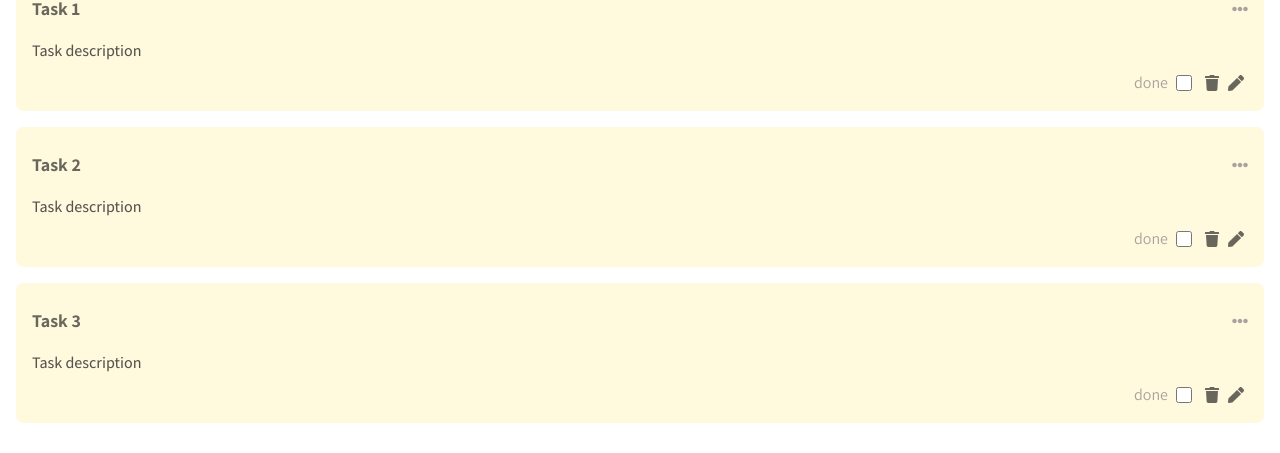
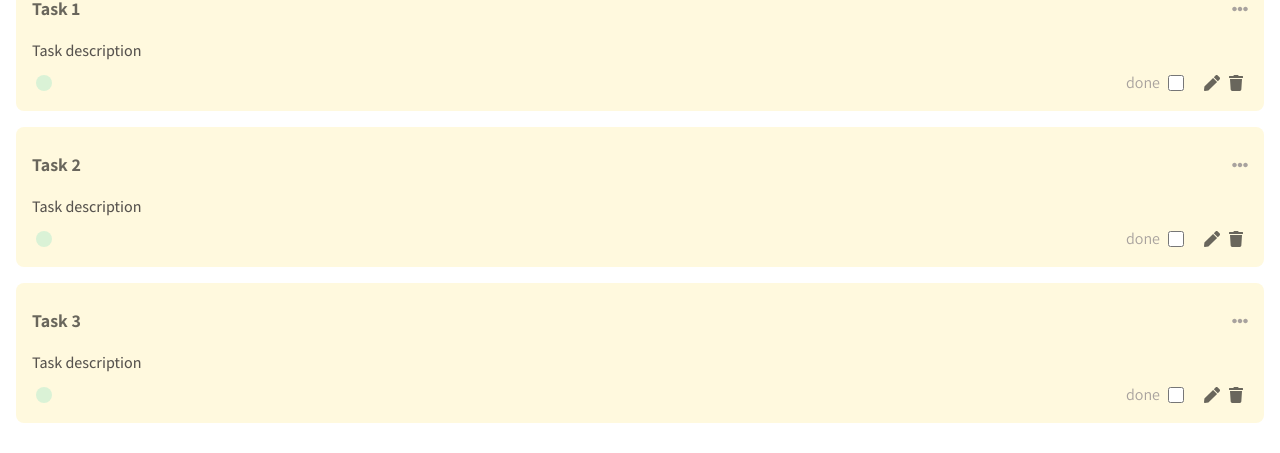
Before and after one commit to ShirleyBJ/todo_app_react, a React (Create React App) app: page /dashboard in a window 1280 px wide. Shown: the part 165-618 px from the top of the page. Built offline with nearby package versions, Linux system fonts and the light colour scheme.

Commit message:
getting task from const and events on toggle and delete task

```diff
--- a/src/Pages/Dashboard.jsx
+++ b/src/Pages/Dashboard.jsx
@@ -6,35 +6,51 @@ import { useState } from "react";
 
 
 function Dashboard() {
-    const [tasks,setTasks] = useState([
+    const [tasks, setTasks] = useState([
         {
             id: 1,
             title: "Task 1",
-            description : "Task description",
-            reminder: true,
+            description: "Task description",
+            reminder: false,
         },
         {
             id: 2,
             title: "Task 2",
-            description : "Task description",
+            description: "Task description",
             reminder: false,
         },
         {
-            id: 1,
+            id: 3,
             title: "Task 3",
-            description : "Task description",
-            reminder: true,
+            description: "Task description",
+            reminder: false,
         }
     ])
+    const [isDone, setIsDone] = useState(false);
 
+
+    //Delete tasks
+    const deleteTask = (id) => {
+        setTasks(tasks.filter(task => task.id !== id))
+    }
+
+    //Toggle done state
+    const toggleReminder = (e, id) => {
+        console.log(e.target.checked, id);
+        setIsDone(tasks.map((task) => task.id === id ? { ...task, reminder: e.target.checked} : task))
+    }
 
     return (
         <>
             <Header />
             <FilterBar />
-            {tasks.map((task) => (
-                <Task key={task.id} taskTitle={task.title} taskDescription={task.description} taskReminder={task.reminder} />
-            ))}
+            {tasks.length > 0 ? (
+                tasks.map((task) => (
+                    <Task key={task.id} taskTitle={task.title} taskDescription={task.description} isDone={isDone} onDelete={() => deleteTask(task.id)} onToggle={(e) => toggleReminder(e, task.id)} />
+                ))
+            ) : (
+                'No task To Show'
+            )}
         </>
     )
 }
--- a/src/Pages/Home.jsx
+++ b/src/Pages/Home.jsx
@@ -6,7 +6,7 @@ import { Link } from "react-router-dom";
 
 function Home() {
     return (
-        <>
+        <div className="text-center">
 
             <div className="h-96 flex flex-col justify-end">
                 <h1 className="my-6">
@@ -29,7 +29,7 @@ function Home() {
                 <img src={image_home} alt="" />
                 <Task taskTitle="Download todo app" taskDescription="The first step for better life" />
             </div>
-        </>
+        </div>
     )
 }
 
--- a/src/components/checkbox/CheckboxElement.jsx
+++ b/src/components/checkbox/CheckboxElement.jsx
@@ -1,11 +1,13 @@
 
-function CheckboxElement(){
+function CheckboxElement({onToggle}){
+
+
     return (
         <>
         {/* TODO: chage style of element if checkboxes is checked - state*/}
-            <div className="flex text-stone-400 items-center">
+            <div className="flex text-stone-400 items-center mr-2">
                 <label htmlFor="taskChecked" className="">done</label>
-                <input type="checkbox" name="taskChecked" id="taskChecked" className="accent-[#FFF9DE] mx-2 w-4 h-4 border-stone-400 rounded"/>
+                <input type="checkbox" name="taskChecked" id="taskChecked" className="accent-[#FFF9DE] mx-2 w-4 h-4 border-stone-400 rounded" onChange={onToggle} />
             </div>
         </>
     );
--- a/src/components/header/Header.jsx
+++ b/src/components/header/Header.jsx
@@ -9,7 +9,7 @@ function Header() {
             <header className="flex items-end justify-between mt-3 mx-4 text-stone-600 mb-8">
                 <h1 className="text-3xl font-semibold">todo</h1>
                 <div className="text-2xl">
-                    <FaPlus onClick={(e) => addTask(e)}/>
+                    <FaPlus onClick={addTask}/>
                 </div>
             </header>
         </>
--- a/src/components/tag/Sticker.jsx
+++ b/src/components/tag/Sticker.jsx
@@ -1,4 +1,4 @@
-function Sticker({color = '#69665C'}){
+function Sticker({color}){
     return(
         <>
             <div className={`bg-[${color}] w-4 h-4 rounded-full mx-1`}></div>
@@ -6,4 +6,8 @@ function Sticker({color = '#69665C'}){
     );
 }
 
+Sticker.defaultProps = {
+    color: '#69665C',
+}
+
 export default Sticker;
--- a/src/components/task/Task.jsx
+++ b/src/components/task/Task.jsx
@@ -7,8 +7,9 @@ import CheckboxElement from "../checkbox/CheckboxElement";
 import { FaTrash } from "@react-icons/all-files/fa/FaTrash";
 import { FaPen } from "@react-icons/all-files/fa/FaPen";
 
-function Task({ taskTitle, taskDescription
+function Task({ taskTitle, taskDescription, onDelete, onToggle, isDone
 }) {
+
     return (
         <>
             <section className="bg-[#FFF9DE] m-4 p-2 rounded-lg">
@@ -26,21 +27,18 @@ function Task({ taskTitle, taskDescription
                 </div>
                 <div className="flex justify-between m-2 items-center mt-2">
                     <span className="flex justify-evenly">
-                        <Sticker />
-                        <Sticker />
-                        <Sticker />
+                        <Sticker color="#DAF2D6"/>
                         <Sticker />
                     </span>
                     <div className="flex items-center text-[color:var(--gray)]">
-                        <CheckboxElement />
-                        <span className="mx-1">
-                            <FaTrash />
-                        </span>
+                        <CheckboxElement onToggle={onToggle}/>
                         <span className="mx-1">
                             <FaPen />
                         </span>
+                        <span className="mx-1">
+                            <FaTrash  onClick={onDelete }/>
+                        </span>
                     </div>
-
                 </div>
             </section>
         </>
```
